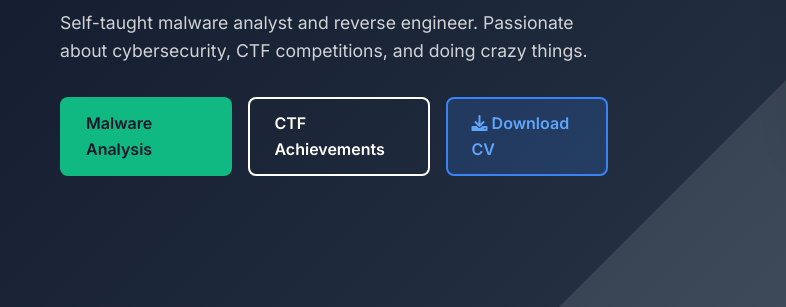
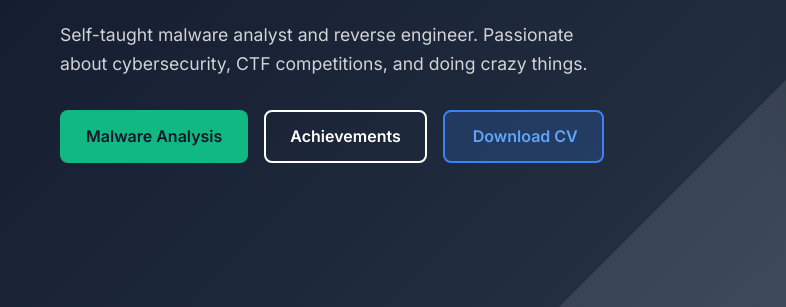
Before and after one commit to SalahEldinFikri/portfolio, a website: page index.html in a window 1280 px wide. Shown: the part 414-721 px from the top of the page, 0-786 px from the left. Drawn offline with Linux system fonts and the light colour scheme.

```diff
--- a/index.html
+++ b/index.html
@@ -47,12 +47,12 @@
                 </p>
                 <div class="hero-buttons">
     <a href="#malware" class="btn btn-primary">Malware Analysis</a>
-    <a href="#ctf" class="btn btn-secondary">CTF Achievements</a>
+    <a href="#ctf" class="btn btn-secondary">Achievements</a>
     <a href="https://drive.google.com/file/d/1rHfMJXaqxn0DEnx7Hh1G2XPoZRLrY0qP"
        class="btn btn-download"
        target="_blank"
        rel="noopener noreferrer">
-              <i class="fas fa-download"></i> Download CV
+              <i class="fas fa-secondary"></i> Download CV
                       </a>
                 </div>
 
```
